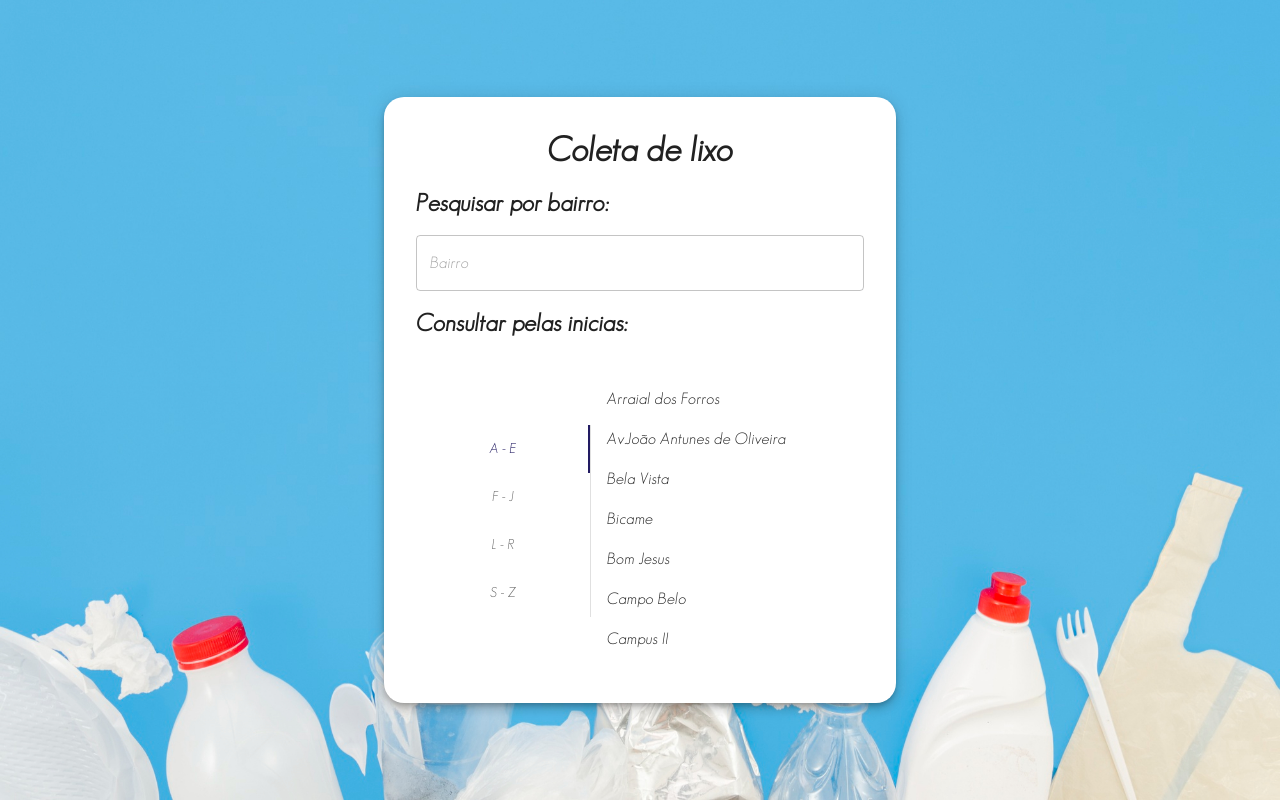
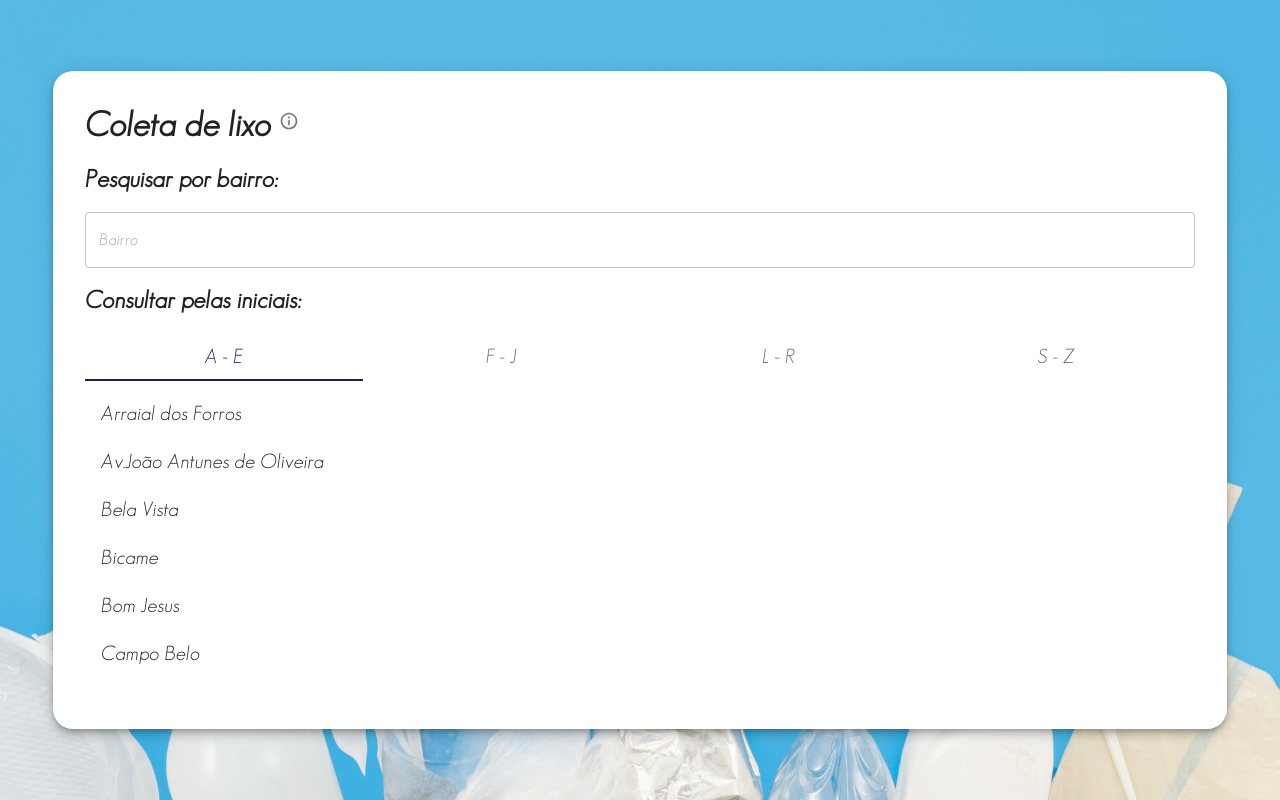
Before and after one commit to LorenaSavila/Coleta-de-Lixo, a React (Vite) app: page /coleta-de-lixo in a window 1280 px wide. Built offline with nearby package versions, Linux system fonts and the light colour scheme.

Commit message:
checkpoint huga

```diff
--- a/src/shared/components/BaseLayout.tsx
+++ b/src/shared/components/BaseLayout.tsx
@@ -11,7 +11,7 @@ const BaseLayout: React.FC<PropsWithChildren> = ({ children }) => {
       container
       height="100%"
       width="100%"
-      direction="column"
+      direction="row"
       justifyContent="center"
       alignItems="center"
       sx={{
@@ -22,8 +22,18 @@ const BaseLayout: React.FC<PropsWithChildren> = ({ children }) => {
         backgroundRepeat: 'no-repeat',
       }}
     >
-      <Grid item xs={6} lg={6} width={matchesSM ? '90%' : '40%'}>
-        <Paper elevation={6} color="#ffff" sx={{ borderRadius: 5, p: 4 }}>
+      <Grid container item xs={11}>
+        <Paper
+          elevation={6}
+          color="#ffff"
+          sx={{
+            borderRadius: 5,
+            p: 4,
+          }}
+          component={Grid}
+          item
+          xs
+        >
           {children}
         </Paper>
       </Grid>
--- /dev/null
+++ b/src/shared/components/BaseModal.tsx
@@ -0,0 +1,47 @@
+import { Grid, Modal, Typography, useMediaQuery, useTheme } from '@mui/material';
+
+export interface BaseModalProps {
+  open: boolean;
+  onClose: () => void;
+  title: string;
+  texts: Array<string>;
+}
+
+const BaseModal: React.FC<BaseModalProps> = ({ open, onClose, title, texts }) => {
+  const x = '';
+  const theme = useTheme();
+
+  const matchesSM = useMediaQuery(theme.breakpoints.down('sm'));
+
+  return (
+    <Modal open={open} onClose={onClose}>
+      <Grid
+        container
+        width="30vw"
+        height="40vh"
+        sx={{
+          position: 'absolute' as 'absolute',
+          top: '50%',
+          left: '50%',
+          transform: 'translate(-50%, -50%)',
+          width: matchesSM ? '90%' : '60%',
+          bgcolor: 'background.paper',
+          borderRadius: 4,
+          border: 'thin',
+          p: 4,
+        }}
+      >
+        <Grid item xs={12}>
+          <Typography variant="h5">{title}</Typography>
+        </Grid>
+        {texts.map((i) => (
+          <Grid item xs={12}>
+            <Typography variant="body1">{i}</Typography>
+          </Grid>
+        ))}
+      </Grid>
+    </Modal>
+  );
+};
+
+export default BaseModal;
--- a/src/shared/constants/constants.ts
+++ b/src/shared/constants/constants.ts
@@ -2,6 +2,14 @@ export const homePage = {
   title: 'Diamantina cuida do seu lixo',
   subtitle: 'Cuide você também!',
 };
+
+export const modalInfos = [
+'Não haverá coleta dos domingos',
+'Coloque o lixo em sua respectiva porta',
+'O horário poderá variar em até 30 minutos',
+'O lixo só será recolhido acondicionado em sacos plásticos',
+'Não será recolhido: Entulho de obras, terras, podas de árvores e mobiliários.'
+]
 
 export const bairros = {
   1: [
--- a/src/shared/themes/light.ts
+++ b/src/shared/themes/light.ts
@@ -1,4 +1,6 @@
 import { createTheme } from '@mui/material';
+
+const baseTheme = createTheme();
 
 export const LightTheme = createTheme({
   palette: {
@@ -25,6 +27,17 @@ export const LightTheme = createTheme({
                 fontFamily: 'Geosans '
             }
         }
+    },
+    MuiTab : {
+      styleOverrides: {
+        root: {
+          minWidth: 1,
+          fontSize: 20,
+          [baseTheme.breakpoints.down('sm')] : {
+            fontSize: 16
+          }
+        }
+      }
     }
   }
 });
--- a/src/views/coleta de lixo/ColetaDeLixo.tsx
+++ b/src/views/coleta de lixo/ColetaDeLixo.tsx
@@ -1,19 +1,33 @@
-import { Grid, TextField, Typography } from '@mui/material';
+import { Grid, IconButton, TextField, Tooltip, Typography } from '@mui/material';
 import BaseLayout from '../../shared/components/BaseLayout';
 import ListaBairros from './ListaBairros';
 import { useState } from 'react';
+import InfoOutlinedIcon from '@mui/icons-material/InfoOutlined';
+import BaseModal from '../../shared/components/BaseModal';
+import { modalInfos } from '../../shared/constants/constants';
 
 const ColetaDeLixo = () => {
   const [search, setSearch] = useState<string>('');
+  const [openModal, setOpenModal] = useState<boolean>(false);
 
   return (
     <BaseLayout>
-      <Grid item mb={2}>
+      <Grid container spacing={2}>
+        <Grid container item alignItems="center">
+          <Grid item>
             <Typography variant="h4" fontWeight="bold" textAlign="center">
               Coleta de lixo
             </Typography>
           </Grid>
-      <Grid container spacing={2}>
+          <Grid item sx={{ pb: 1 }}>
+            <Tooltip title="Informações importantes">
+              <IconButton onClick={() => setOpenModal(true)}>
+                <InfoOutlinedIcon fontSize="small" />
+              </IconButton>
+            </Tooltip>
+          </Grid>
+        </Grid>
+        <Grid container item spacing={2} xs={12}>
           <Grid item xs={12} lg={12}>
             <Typography variant="h5" fontWeight="bold">
               Pesquisar por bairro:
@@ -28,13 +42,22 @@ const ColetaDeLixo = () => {
               onChange={(e) => setSearch(e.target.value)}
             />
           </Grid>
-        <Grid item lg={12} mb={2}>
+          <Grid item lg={12}>
             <Typography variant="h5" fontWeight="bold">
-            Consultar pelas inicias:
+              Consultar pelas iniciais:
             </Typography>
           </Grid>
+          <Grid item alignSelf="center" xs={12}>
+            <ListaBairros searchItem={search} setSearchItem={setSearch} />
+          </Grid>
           <Grid item>
-          <ListaBairros searchItem={search} setSearchItem={setSearch} />
+            <BaseModal
+              open={openModal}
+              onClose={() => setOpenModal(false)}
+              title="Informações importantes: "
+              texts={modalInfos}
+            />
+          </Grid>
         </Grid>
       </Grid>
     </BaseLayout>
--- a/src/views/coleta de lixo/ListaBairros.tsx
+++ b/src/views/coleta de lixo/ListaBairros.tsx
@@ -1,5 +1,5 @@
 import { useState } from 'react';
-import { Grid, Tab, Tabs, useMediaQuery, useTheme } from '@mui/material';
+import { Grid, Tab, Tabs } from '@mui/material';
 import PainelBairros from './PainelBairros';
 
 export interface ListaBairrosProps {
@@ -8,32 +8,15 @@ export interface ListaBairrosProps {
 }
 const ListaBairros: React.FC<ListaBairrosProps> = ({ searchItem, setSearchItem }) => {
   const [value, setValue] = useState(0);
-  const theme = useTheme();
-
-  const handleChange = (event: React.SyntheticEvent, newValue: number) => {
-    setValue(newValue);
-
-    setSearchItem('');
-  };
-
-  const matchesSM = useMediaQuery(theme.breakpoints.down('sm'));
 
   return (
-    <Grid
-      container
-      direction="row"
-      justifyContent="center"
-      alignItems="center"
-      minWidth={matchesSM ? 320 : 700}
-      minHeight={matchesSM ? 200 : 300}
-    >
-      <Grid item xs={3} sm={3} md={3} lg={3} xl={3}>
+    <Grid container direction="row" justifyContent="center" alignItems="center">
+      <Grid item xs={12}>
         <Tabs
-          orientation="vertical"
-          variant="scrollable"
+          orientation="horizontal"
+          variant="fullWidth"
           value={value}
-          onChange={handleChange}
-          sx={{ borderRight: 1, borderColor: 'divider' }}
+          onChange={(e, value) => setValue(value)}
           indicatorColor="primary"
         >
           <Tab label="A - E" value={0} />
@@ -43,7 +26,7 @@ const ListaBairros: React.FC<ListaBairrosProps> = ({ searchItem, setSearchItem }
         </Tabs>
       </Grid>
 
-      <Grid item xs={9} sm={9} md={9} lg={9} xl={9}>
+      <Grid item xs={12}>
         <PainelBairros value={value} index={value} searchItem={searchItem} />
       </Grid>
     </Grid>
--- a/src/views/coleta de lixo/PainelBairros.tsx
+++ b/src/views/coleta de lixo/PainelBairros.tsx
@@ -41,7 +41,8 @@ const PainelBairros: React.FC<PainelBairrosProps> = ({ index, value, searchItem
       hidden={value !== index}
       alignItems="center"
       justifyContent="center"
-      sx={{ overflow: 'auto', maxHeight: matchesSM ? 200 : 300, maxWidth: matchesSM ? 400 : 1200 }}
+      sx={{ overflow: 'auto' }}
+      maxHeight={matchesSM ? 240 : 300}
     >
       <Grid item xs={12} lg={12}>
         {value === index && (
@@ -49,7 +50,7 @@ const PainelBairros: React.FC<PainelBairrosProps> = ({ index, value, searchItem
             {listToShow &&
               listToShow.map((i) => (
                 <ListItemButton key={i} selected={selected === i} onClick={() => setSelected(i)}>
-                  <Typography variant="body1">{i}</Typography>
+                  <Typography variant="h6">{i}</Typography>
                 </ListItemButton>
               ))}
           </List>
```
Also changed, not shown: 3 other files (tests, documents, lock files or other folders). Lines whose indentation alone changed are shown as unchanged.
